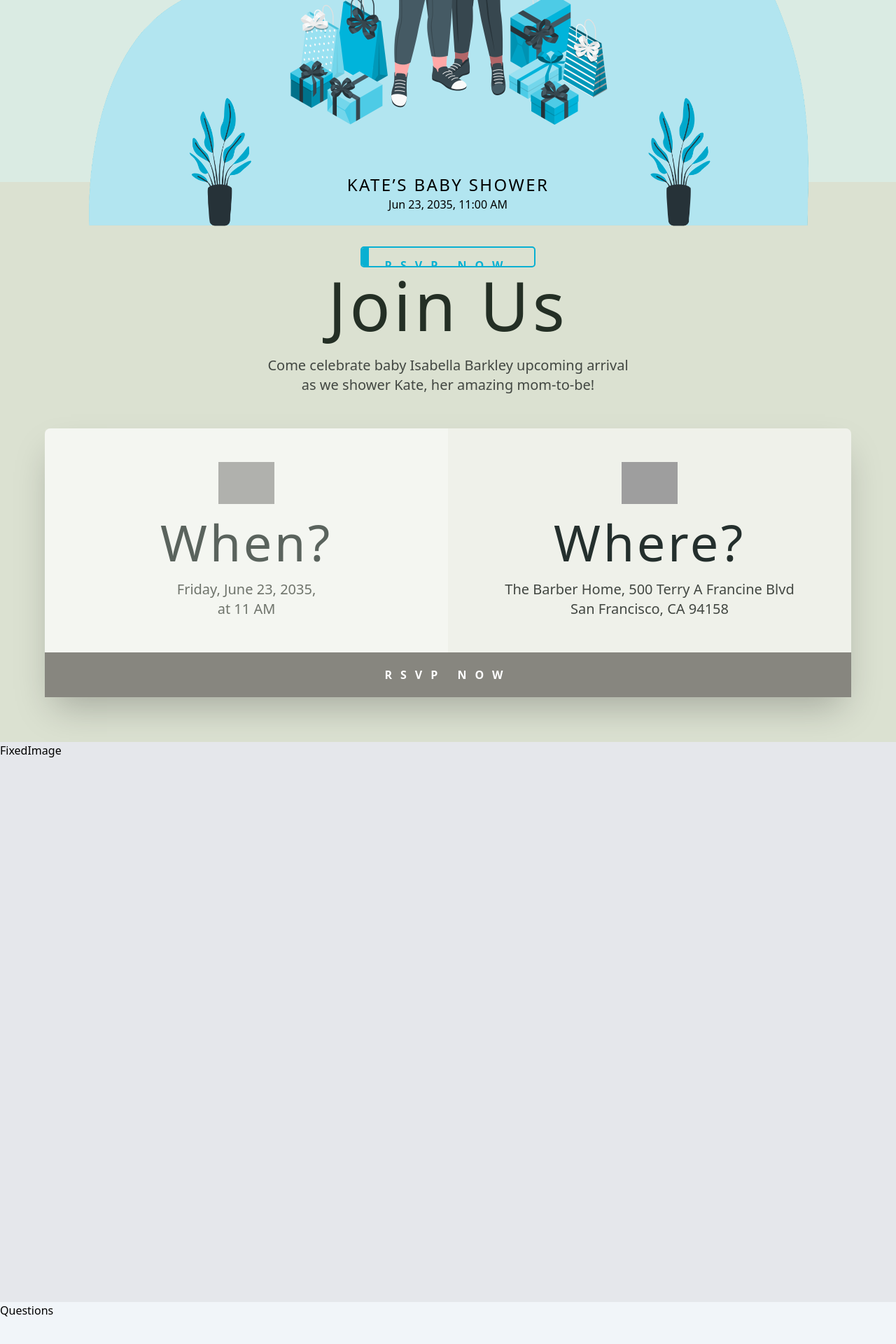
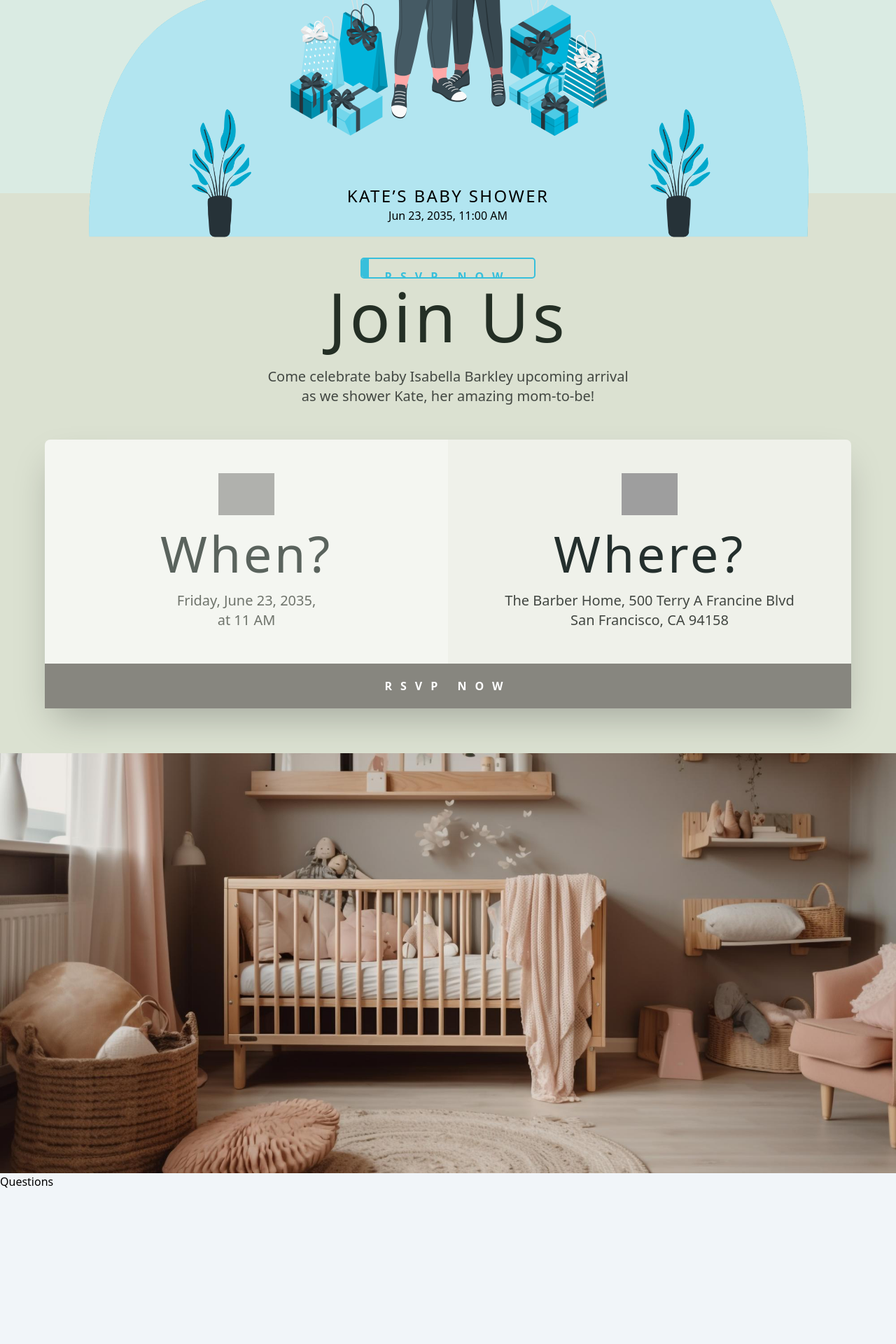
Before and after one commit to Shadi-Almohtaseb/baby-shower, a React (Create React App) app: page / in a window 1280 px wide. Shown: the part 616-2536 px from the top of the page at 70% size. Built offline with nearby package versions, Linux system fonts and the light colour scheme; grey boxes are pictures that could not be loaded.

Commit message:
added fixed image

```diff
--- a/src/App.css
+++ b/src/App.css
@@ -15,9 +15,9 @@
 .standard-btn {
   padding: 0.8rem 2rem;
   border-radius: 5px;
-  border: 2px solid #08b0d2;
+  border: 2px solid #37bfdb;
   font-size: 1rem;
-  color: #08b0d2;
+  color: #37bfdb;
   background-color: transparent;
   transition: 0.4s ease;
   position: relative;
@@ -36,7 +36,7 @@
   width: 4%;
   top: 0;
   left: 0;
-  background-color: #08b0d2;
+  background-color: #37bfdb;
   z-index: -1;
   transition: 0.4s ease;
   color: #fff;
--- a/src/components/FixedImage.jsx
+++ b/src/components/FixedImage.jsx
@@ -1,7 +1,16 @@
 import React from "react";
+import backgroundImage from "../assets/images/cozy-nursery-with-cute-toy-comfortable-bedding-generated-by-ai.jpg"; // Replace with your actual image path
 
 const FixedImage = () => {
-  return <div className="h-[100vh] bg-gray-200">FixedImage</div>;
+  const containerStyle = {
+    backgroundImage: `url(${backgroundImage})`,
+    backgroundAttachment: "fixed",
+    backgroundSize: "cover",
+    backgroundPosition: "center",
+    height: "75vh",
+  };
+
+  return <div style={containerStyle}></div>;
 };
 
 export default FixedImage;
--- a/src/components/Header.jsx
+++ b/src/components/Header.jsx
@@ -2,7 +2,7 @@ import React from "react";
 
 const Header = () => {
   return (
-    <nav className="h-16 pl-24 pr-24 flex items-center justify-between sticky top-0 bg-transparent backdrop-blur-xl z-20">
+    <nav className="h-20 pl-24 pr-24 flex items-center justify-between sticky top-0 bg-transparent backdrop-blur-xl z-20">
       <ul className="flex items-center justify-start gap-14 text-xl text-[#2d4066]">
         <li>
           <a href="#home">Home</a>
--- a/src/components/Home.jsx
+++ b/src/components/Home.jsx
@@ -19,7 +19,7 @@ const Home = () => {
   return (
     <div id="home" className="flex flex-col h-[100vh] bg-[#daebe3]">
       <article className="flex items-center flex-col">
-        <span className="text-[8rem] font-semibold text-[#39b4cd]">
+        <span className="text-[8rem] font-semibold text-[#37bfdb]">
           Oh Baby!
         </span>
         <span className=" text-xl text-[#175c6a] tracking-wider">
```
Also changed, not shown: src/assets/images/cozy-nursery-with-cute-toy-comfortable-bedding-generated-by-ai.jpg (added).
